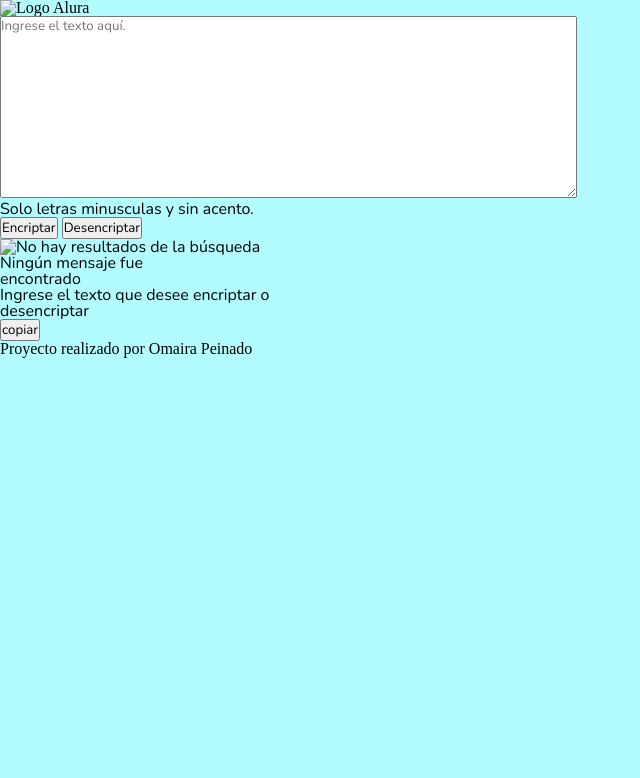
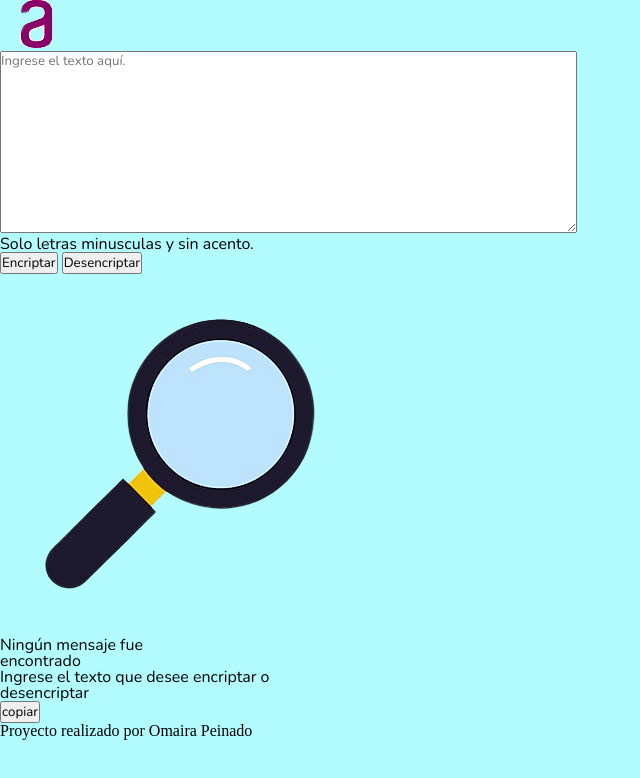
Before and after one commit to code-by-omy/encriptador-de-texto, a plain HTML site: page index.html in a window 1280 px wide. Shown: the whole page, without its empty margins (0-640 px from the left). Drawn offline with nearby package versions, Linux system fonts and the light colour scheme.

Commit message:
Actualiza el index.html

```diff
--- a/index.html
+++ b/index.html
@@ -13,7 +13,7 @@
 </head>
 <body>
     <header>
-        <h1><img src="imagenes/Alura logo.jpg" class="logo-alura" alt="Logo Alura"></h1>
+        <h1><img src="imagenes/Alura logo.png" class="logo-alura" alt="Logo Alura"></h1>
     </header>
 
     <main>
@@ -27,7 +27,7 @@
         </section>
         <section>
             <div class="imagen-lupa">
-                <img src="imagenes/lupa.jpg" alt="No hay resultados de la búsqueda">
+                <img src="imagenes/lupa.png" alt="No hay resultados de la búsqueda">
             </div>
             <div class="mensaje-busqueda">
                 <h2>Ningún mensaje fue<br>encontrado</h2>
```
